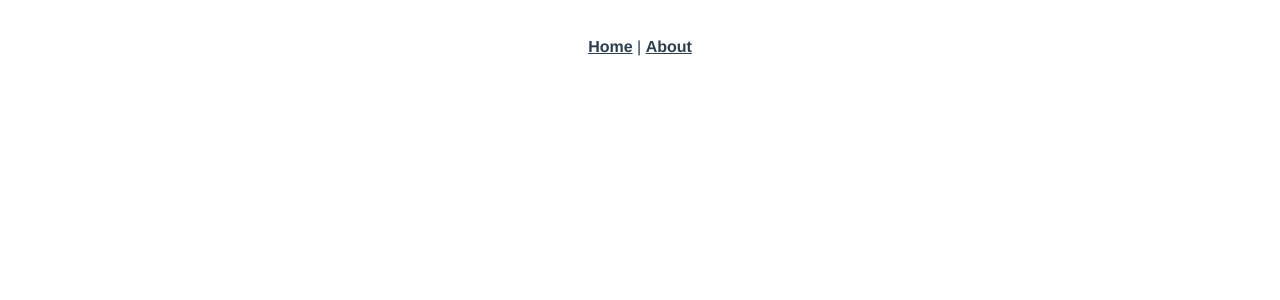
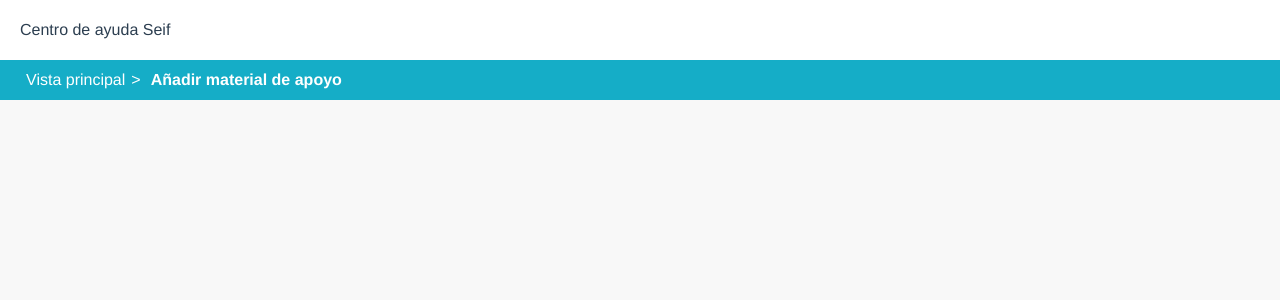
Before and after one commit to alexandearko/faq-module, a Vue app: page /new-product in a window 1280 px wide. Before the commit this address had no page. Shown: the top 300 px of the page. Built offline with nearby package versions, Linux system fonts and the light colour scheme.

Commit message:
Primera navegacion

```diff
--- a/package.json
+++ b/package.json
@@ -8,6 +8,8 @@
     "lint": "vue-cli-service lint"
   },
   "dependencies": {
+    "@popperjs/core": "^2.9.2",
+    "bootstrap": "^5.0.0-beta3",
     "core-js": "^3.6.5",
     "register-service-worker": "^1.7.1",
     "vue": "^3.0.0",
--- a/public/index.html
+++ b/public/index.html
@@ -5,9 +5,11 @@
     <meta http-equiv="X-UA-Compatible" content="IE=edge">
     <meta name="viewport" content="width=device-width,initial-scale=1.0">
     <link rel="icon" href="<%= BASE_URL %>favicon.ico">
+    <link href="https://cdn.jsdelivr.net/npm/bootstrap@5.0.0-beta3/dist/css/bootstrap.min.css" rel="stylesheet" integrity="sha384-eOJMYsd53ii+scO/bJGFsiCZc+5NDVN2yr8+0RDqr0Ql0h+rP48ckxlpbzKgwra6" crossorigin="anonymous">
+    <script src="https://cdn.jsdelivr.net/npm/bootstrap@5.0.0-beta3/dist/js/bootstrap.bundle.min.js" integrity="sha384-JEW9xMcG8R+pH31jmWH6WWP0WintQrMb4s7ZOdauHnUtxwoG2vI5DkLtS3qm9Ekf" crossorigin="anonymous"></script>
     <title><%= htmlWebpackPlugin.options.title %></title>
   </head>
-  <body>
+  <body style="margin: 0; background-color: #F8F8F8;">
     <noscript>
       <strong>We're sorry but <%= htmlWebpackPlugin.options.title %> doesn't work properly without JavaScript enabled. Please enable it to continue.</strong>
     </noscript>
--- a/src/App.vue
+++ b/src/App.vue
@@ -1,8 +1,5 @@
 <template>
-  <div id="nav">
-    <router-link to="/">Home</router-link> |
-    <router-link to="/about">About</router-link>
-  </div>
+  <header>Centro de ayuda Seif</header>
   <router-view />
 </template>
 
@@ -27,4 +24,34 @@
 #nav a.router-link-exact-active {
   color: #42b983;
 }
+.primary-button {
+  height: 45px;
+  padding: 0 20px;
+  background-color: #15adc7;
+  border-radius: 5px;
+  color: #fff;
+  border: none;
+}
+.primary-button:hover {
+  background-color: #1cc7e6;
+}
+.primary-button:active {
+  background-color: #1197af;
+}
+header {
+  width: 100%;
+  height: 60px;
+  background-color: #fff;
+  display: flex;
+  align-items: center;
+  padding: 0 20px;
+}
+.breadcrumb-button {
+  background-color: transparent;
+  border: none;
+  color: #fff;
+}
+.breadcrumb-button:hover {
+  text-decoration: underline;
+}
 </style>
--- a/src/main.js
+++ b/src/main.js
@@ -3,5 +3,6 @@ import App from "./App.vue";
 import "./registerServiceWorker";
 import router from "./router";
 import store from "./store";
+import bootstrap from "bootstrap";
 
-createApp(App).use(store).use(router).mount("#app");
+createApp(App).use(store).use(router).use(bootstrap).mount("#app");
--- a/src/router/index.js
+++ b/src/router/index.js
@@ -1,26 +1,23 @@
 import { createRouter, createWebHistory } from "vue-router";
-import Home from "../views/Home.vue";
+import MainView from "../views/MainView.vue";
+import NewProductView from "../views/NewProductView.vue";
 
 const routes = [
   {
     path: "/",
     name: "Home",
-    component: Home,
+    component: MainView
   },
   {
-    path: "/about",
-    name: "About",
-    // route level code-splitting
-    // this generates a separate chunk (about.[hash].js) for this route
-    // which is lazy-loaded when the route is visited.
-    component: () =>
-      import(/* webpackChunkName: "about" */ "../views/About.vue"),
-  },
+    path: "/new-product",
+    name: "NewProduct",
+    component: NewProductView
+  }
 ];
 
 const router = createRouter({
   history: createWebHistory(process.env.BASE_URL),
-  routes,
+  routes
 });
 
 export default router;
--- /dev/null
+++ b/src/views/MainView.vue
@@ -0,0 +1,25 @@
+<template>
+  <div class="MainView">
+    <section class="add-product">
+      <button class="primary-button" @click="toNewProduct">Añadir material de apoyo</button>
+    </section>
+  </div>
+</template>
+<script>
+export default {
+  methods: {
+    toNewProduct(){
+      this.$router.push("/new-product")
+    }
+  }
+}
+</script>
+<style scoped>
+  .add-product {
+    height: 100px;
+    width: 100%;
+    display: flex;
+    justify-content: center;
+    align-items: center;
+  }
+</style>
--- /dev/null
+++ b/src/views/NewProductView.vue
@@ -0,0 +1,32 @@
+<template>
+  <div class="new-product-view">
+    <header>
+      <button class="breadcrumb-button" @click="toHome">Vista principal</button> > <p>Añadir material de apoyo</p>
+    </header>
+  </div>
+</template>
+<script>
+export default {
+  methods: {
+    toHome() {
+      this.$router.push("/")
+    }
+  }
+};
+</script>
+<style scoped>
+header {
+  height: 40px;
+  width: 100%;
+  background-color: #15adc7;
+  color: #fff;
+  display: flex;
+  align-items: center;
+  padding: 0 20px;
+}
+header p {
+  margin: 0;
+  font-weight: 700;
+  margin-left: 10px;
+}
+</style>
```
Also changed, not shown: 1 other file (tests, documents, lock files or other folders).
